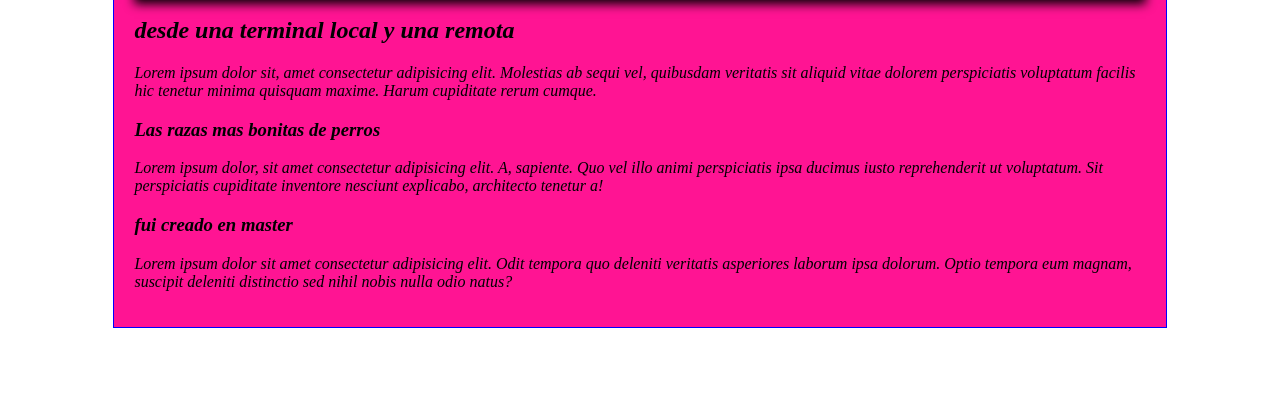
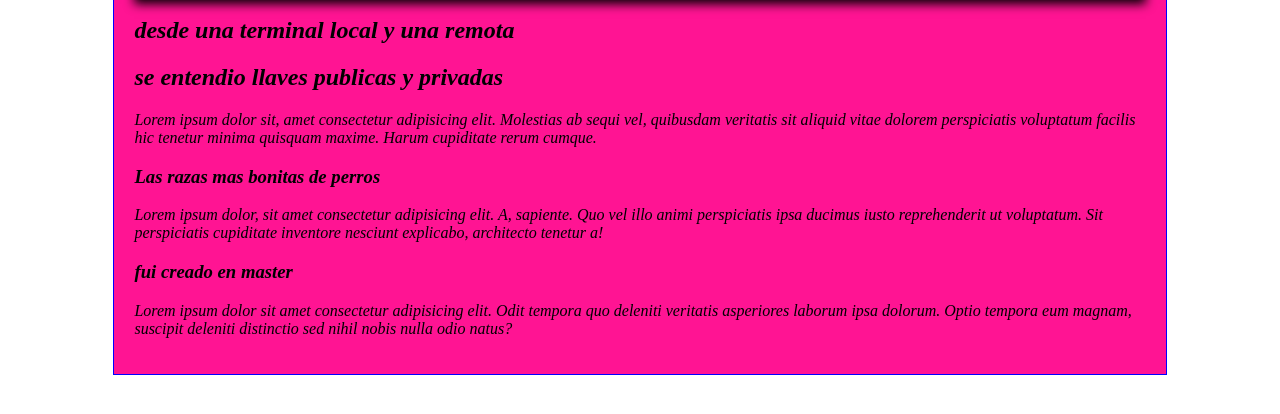
Before and after one commit to eddyvera100/blog_site_bitacora, a plain HTML site: page index.html in a window 1280 px wide. Shown: the part 118-532 px from the top of the page. Drawn offline with Linux system fonts and the light colour scheme.

Commit message:
prueba a mod ssh
mod de h3 para probar conexion ssh de remoto a local

```diff
--- a/index.html
+++ b/index.html
@@ -12,6 +12,7 @@
         <div class="encabezado">Ya conozco algo de Git y GitHUB
         </div>
         <h2>desde una terminal local y una remota</h2>
+          <h2>se entendio llaves publicas y privadas</h2>
         <p>
             Lorem ipsum dolor sit, amet consectetur adipisicing elit. Molestias ab sequi vel, quibusdam veritatis sit aliquid vitae dolorem perspiciatis voluptatum facilis hic tenetur minima quisquam maxime. Harum cupiditate rerum cumque.
         </p>
```
